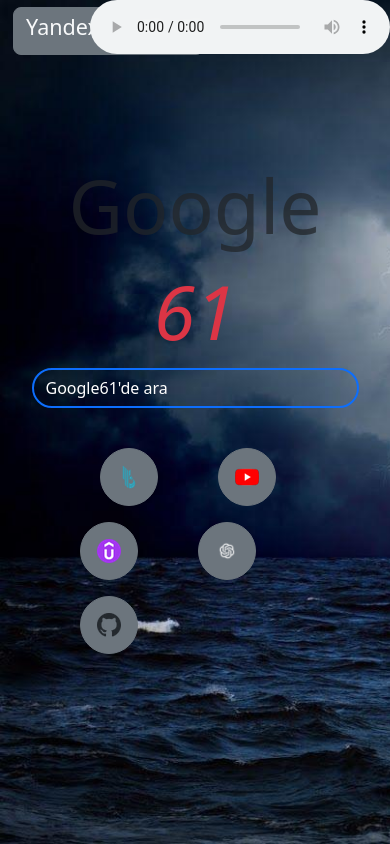
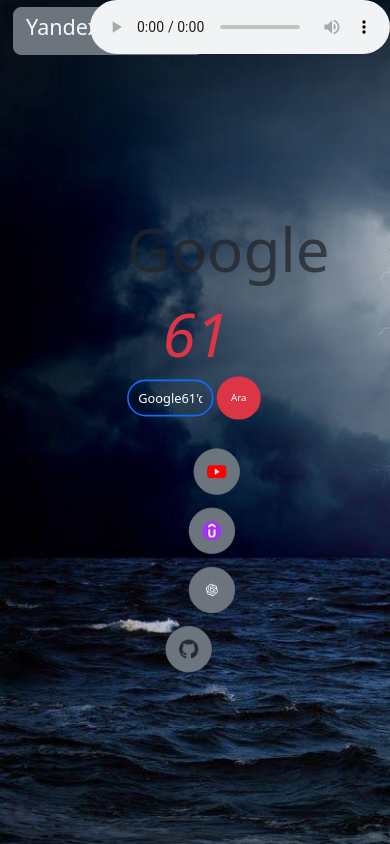
Before and after one commit to AliHaydarBasak/google61, a plain HTML site: page index.html in a window 390 px wide. Drawn offline with nearby package versions, Linux system fonts and the light colour scheme.

Commit message:
Enhance layout with shortcut button and responsiveness
Added a shortcut button for quick access and improved responsiveness for smaller screens.

```diff
--- a/index.html
+++ b/index.html
@@ -16,39 +16,66 @@
             background-size: cover;
         }
         .form-control::placeholder {
-            color: white; /* Placeholder metnini beyaz yapar */
-            opacity: 1; /* Placeholder görünürlüğünü tam yapar */
+            color: white;
+            opacity: 1;
+        }
+        .shortcut-btn {
+            position: fixed;
+            bottom: 20px;
+            right: 20px;
+            z-index: 1000;
+            background-color: #007bff;
+            color: white;
+            border: none;
+            border-radius: 50%;
+            width: 60px;
+            height: 60px;
+            display: flex;
+            align-items: center;
+            justify-content: center;
+            box-shadow: 0 4px 6px rgba(0, 0, 0, 0.2);
+            transition: all 0.3s ease;
+        }
+        .shortcut-btn:hover {
+            background-color: #0056b3;
+            transform: scale(1.1);
+        }
+
+        /* İçeriği ekranın ortasına doğru küçültme */
+        .container {
+            max-width: 800px;
+            margin: 0 auto;
+            text-align: center;
+            transition: transform 0.3s ease, scale 0.3s ease;
         }
 
         /* Tablet ve telefon ekranları için düzenlemeler */
         @media (max-width: 768px) {
-            .w-50 {
-                width: 90% !important; /* Tablet ve telefonlarda genişliği artır */
+            .container {
+                max-width: 600px;
+                transform: scale(0.9); /* Tablet ekranlarında içeriği küçült */
             }
             .yukseklik {
-                margin-top: 50px; /* Daha küçük ekranlarda üst boşluğu azalt */
+                margin-top: 50px;
             }
             h1 {
-                font-size: 50px; /* Başlık boyutunu küçült */
+                font-size: 50px;
             }
             .btn {
-                font-size: 14px; /* Buton yazı boyutunu küçült */
-            }
-            .container img {
-                max-width: 80px; /* Görsellerin boyutunu küçült */
-                height: auto;
+                font-size: 14px;
             }
         }
 
         @media (max-width: 576px) {
+            .container {
+                max-width: 400px;
+                transform: scale(0.8); /* Telefon ekranlarında içeriği daha fazla küçült */
+            }
             h1 {
-                font-size: 40px; /* Daha küçük ekranlarda başlık boyutunu daha da küçült */
+                font-size: 40px;
             }
             .btn {
-                font-size: 12px; /* Buton yazı boyutunu daha da küçült */
-            }
-            .container img {
-                max-width: 60px; /* Görsellerin boyutunu daha da küçült */
+                font-size: 12px;
             }
         }
     </style>
@@ -73,17 +100,15 @@
             <form class="input-group" action="https://google.com/search">
                 <input type="text" class="bg-transparent border border-2 border-primary form-control rounded-5 my-2 text-white" placeholder="Google61'de ara" id="61" name="q">
                 <br>
+                <input class="border border-2 border-danger btn btn-danger btn rounded-5 p-3 m-1" type="submit" value="Ara">
             </form>
         </div>
         <br>
         <div class="container d-inline mx-5" style="height: 100px; width: 100px;">
-            <a class="d-inline-block btn btn-secondary p-3 rounded-5 m-2" href="https://www.btkakademi.gov.tr/" title="btk akademi">
-                <img src="btk.png" alt="">
-            </a>
-            <a class="d-inline-block btn btn-secondary p-3 rounded-5 m-2 ms-5" href="https://www.youtube.com/" title="youtube">
+            <a class="d-inline-block btn btn-secondary p-3 rounded-5 m-2 ms-0" href="https://www.youtube.com/" title="youtube">
                 <img src="youtube.png" alt="">
             </a>
-            <a class="d-inline-block btn btn-secondary p-3 rounded-5 m-2 ms-5" href="https://www.udemy.com/" title="udemy">
+           <a class="d-inline-block btn btn-secondary p-3 rounded-5 m-2 ms-5" href="https://www.udemy.com/" title="udemy">
                 <img src="udemy.png" alt="">
             </a>
             <a class="d-inline-block btn btn-secondary p-3 rounded-5 m-2 ms-5" href="https://chat.openai.com/" title="chat gpt">
@@ -94,6 +119,8 @@
             </a>
         </div>
     </div>
+
+    </script>
     <script src="https://cdn.jsdelivr.net/npm/bootstrap@5.3.2/dist/js/bootstrap.bundle.min.js" integrity="sha384-C6RzsynM9kWDrMNeT87bh95OGNyZPhcTNXj1NW7RuBCsyN/o0jlpcV8Qyq46cDfL" crossorigin="anonymous"></script>
 </body>
 </html>
```
